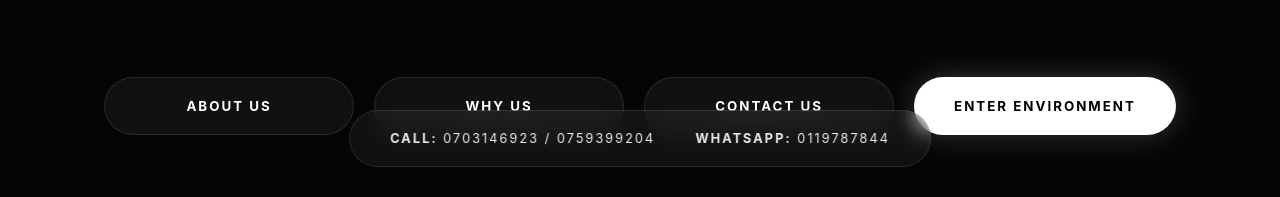
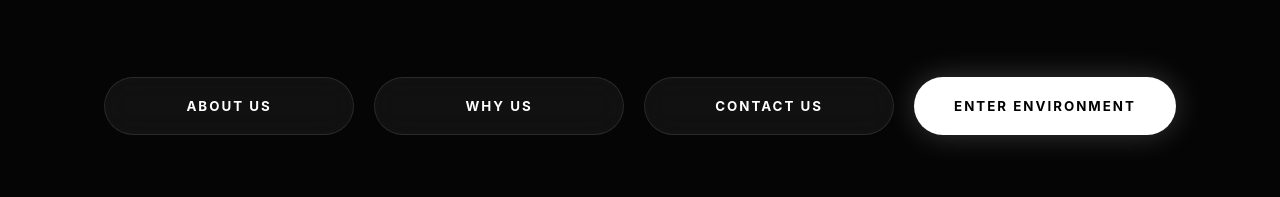
Before and after one commit to smilee254/T-tech, a plain HTML site: page index.html in a window 1280 px wide. Shown: the part 603-800 px from the top of the page. Drawn offline with Linux system fonts and the light colour scheme.

Commit message:
Remove landing footer

```diff
--- a/index.html
+++ b/index.html
@@ -35,17 +35,3 @@
             <span>Enter Environment</span>
         </button>
     </div>
-
-    <footer class="contact-footer glass">
-        <div class="contact-item">
-            <strong>CALL:</strong> 0703146923 / 0759399204
-        </div>
-        <div class="contact-item">
-            <strong>WHATSAPP:</strong> 0119787844
-        </div>
-    </footer>
-
-    <script src="script.js"></script>
-</body>
-
-</html>
```
